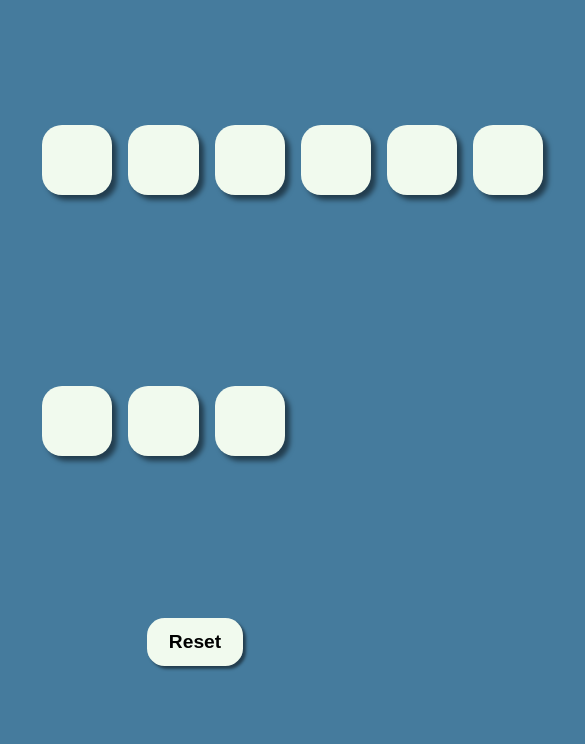
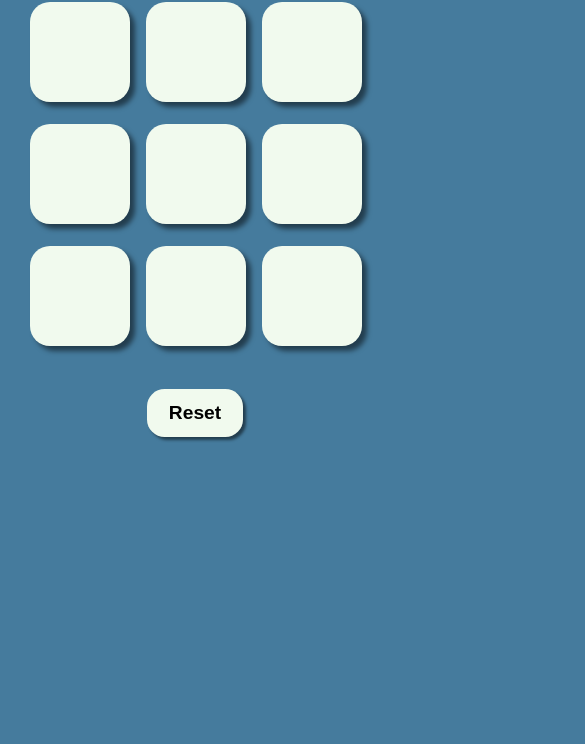
Before and after one commit to SohamDas00/Tic-Tac-Toe, a plain HTML site: page index.html in a window 390 px wide. Shown: the part 100-844 px from the top of the page, 585 px wide, since content can reach past the window. Drawn offline with Linux system fonts and the light colour scheme.

Commit message:
make it responsive

```diff
--- a/index.css
+++ b/index.css
@@ -13,28 +13,26 @@ body{
     padding-top: 2rem;
 }
 .container{
-    height: 70vh;
-    width: 70vb;
+    height: 500px;
+    width: 500px;
     display: block;
     margin-left: auto;
     margin-right: auto;
-    padding-top: 40px;
+    padding-top: 20px;
 }
 .game{
-    height: 60vh;
-    width: 60vb;
+    height: 450px;
+    width: 450px;
     display:flex;
     flex-wrap: wrap;
     align-items: center;
     gap: 1rem;
+    margin-left: 20px;
     padding: 10px;
-    margin-left: auto;
-    margin-right: auto;
-
 }
 .box{
-    height: 18vmin;
-    width: 18vmin;
+    height: 130px;
+    width: 130px;
     display:flex;
     flex-wrap: wrap;
     align-items: center;
@@ -81,3 +79,71 @@ body{
 .hide{
     display: none;
 }
+
+@media screen and (max-width: 431px) and (max-height: 933px){
+    .heading{
+        font-size: 2rem;
+        font-weight: bold;
+        padding-top: 2rem;
+    }
+    .container{
+        height: 400px;
+        width: 400px;
+        display: block;
+        margin-left: auto;
+        margin-right: auto;
+        padding-top: 20px;
+    }
+    .game{
+        height: 350px;
+        width: 350px;
+        display:flex;
+        flex-wrap: wrap;
+        align-items: center;
+        gap: 1rem;
+        margin-left: 20px;
+        padding: 10px;
+    }
+    .box{
+        height: 100px;
+        width: 100px;
+        display:flex;
+        flex-wrap: wrap;
+        align-items: center;
+        border: none;
+        border-radius: 20px;
+        box-shadow: 5px 5px 5px rgba(0,0,0,0.5);
+        font-size: 8vmin;
+        font-weight: bold;
+        padding-left: 40px;
+        background-color: #F1FAEE;
+        color: black;
+    }
+    .reset{
+        height: 3rem;
+        width: 6rem;
+        font-size: 1.2rem;
+        border-radius: 1.1rem;
+        background-color: #F1FAEE;
+        border: none;
+        box-shadow: 3px 3px 3px rgba(0,0,0,0.5);
+        font-weight: bold;
+        margin-bottom: 3rem;
+    }
+    .newGame{
+        height: 3rem;
+        width: 8rem;
+        font-size: 1.2rem;
+        border-radius: 1.1rem;
+        background-color: #F1FAEE;
+        border: none;
+        box-shadow: 3px 3px 3px rgba(0,0,0,0.5);
+        font-weight: bold;
+        margin-top: 3rem;
+    }
+    .win{
+        font-size: 3rem;
+        font-weight: bold;
+        color: black;
+    }
+}
```
